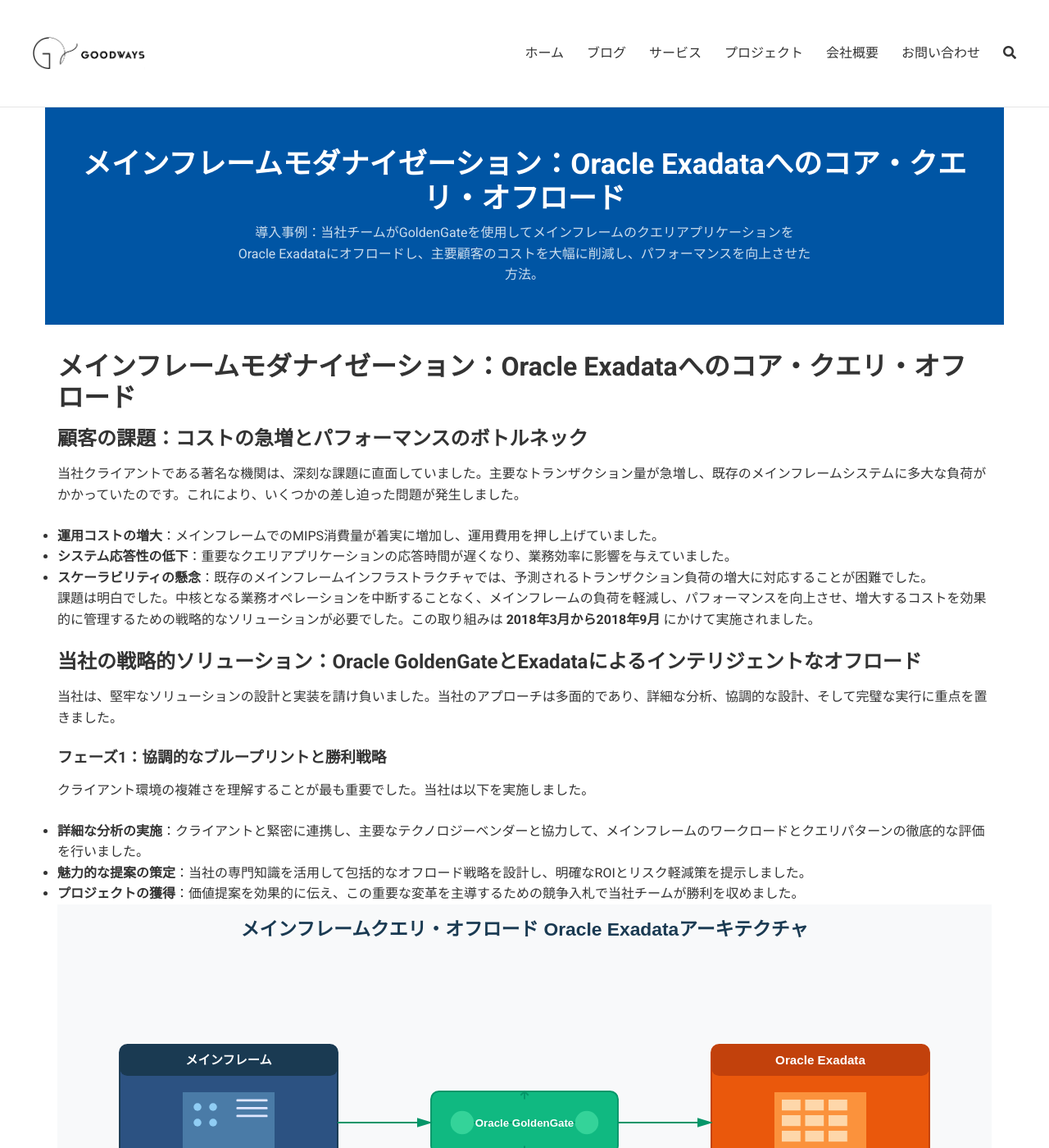
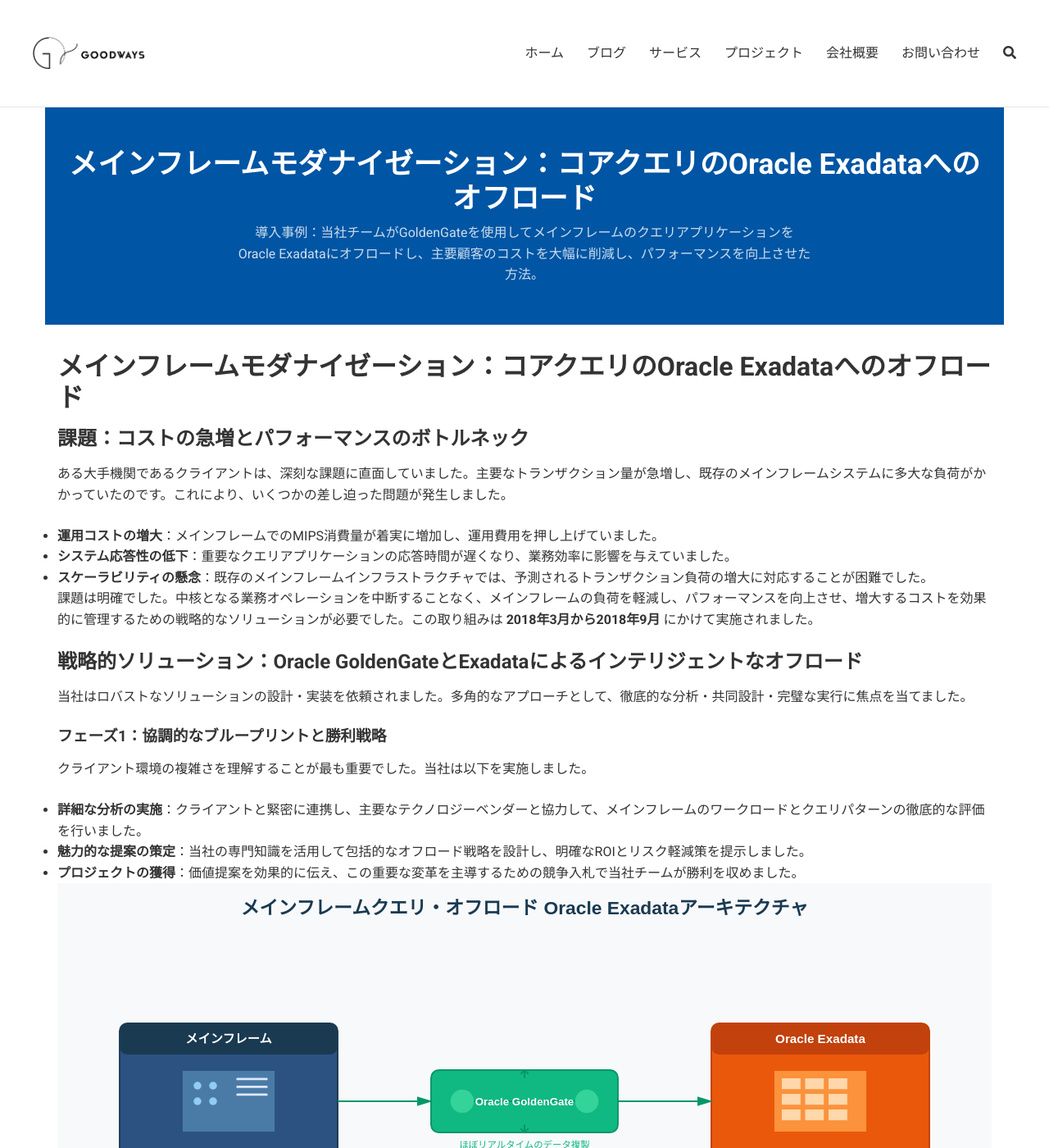
Before and after one commit to goodwaysIT/ja, a Jekyll site: the page built from _projects/mainframe-query-offload-exadata-case-study.md, in a window 1280 px wide and 1400 px high. Shown: the whole window at 82% size. Built offline with Jekyll 4.4.1, drawn with Linux system fonts in a browser that asks for light colours; some of the changed text lies outside the part shown.

Commit message:
Update mainframe-query-offload-exadata-case-study.md

```diff
--- a/_projects/mainframe-query-offload-exadata-case-study.md
+++ b/_projects/mainframe-query-offload-exadata-case-study.md
@@ -1,6 +1,6 @@
 ---
 layout: page
-title: "メインフレームモダナイゼーション：Oracle Exadataへのコア・クエリ・オフロード"
+title: "メインフレームモダナイゼーション：コアクエリのOracle Exadataへのオフロード"
 description: "導入事例：当社チームがGoldenGateを使用してメインフレームのクエリアプリケーションをOracle Exadataにオフロードし、主要顧客のコストを大幅に削減し、パフォーマンスを向上させた方法。"
 excerpt: "当社のメインフレームオフロードとOracle GoldenGateにおける専門知識が、いかにして顧客のメインフレームシステムの負荷を軽減し、クエリ速度を向上させ、コア・クエリ機能をOracle Exadataに移行することで大幅なコスト削減を達成したかをご覧ください。この影響力のあるプロジェクト（2018年3月～2018年9月）は、複雑で影響力の大きいソリューションを提供する当社の能力を浮き彫りにします。"
 order: 2
@@ -8,21 +8,21 @@ image: /assets/images/case-studies/mainframe-exadata-offload-overview.svg # 替
 tags: ["メインフレームモダナイゼーション", "Oracle Exadata", "GoldenGate", "コスト最適化", "パフォーマンスチューニング", "EBCDIC", "レガシーシステム移行"]
 ---
 
-# メインフレームモダナイゼーション：Oracle Exadataへのコア・クエリ・オフロード
+# メインフレームモダナイゼーション：コアクエリのOracle Exadataへのオフロード
 
-## 顧客の課題：コストの急増とパフォーマンスのボトルネック
+## 課題：コストの急増とパフォーマンスのボトルネック
 
-当社クライアントである著名な機関は、深刻な課題に直面していました。主要なトランザクション量が急増し、既存のメインフレームシステムに多大な負荷がかかっていたのです。これにより、いくつかの差し迫った問題が発生しました。
+ある大手機関であるクライアントは、深刻な課題に直面していました。主要なトランザクション量が急増し、既存のメインフレームシステムに多大な負荷がかかっていたのです。これにより、いくつかの差し迫った問題が発生しました。
 
 *   **運用コストの増大**：メインフレームでのMIPS消費量が着実に増加し、運用費用を押し上げていました。
 *   **システム応答性の低下**：重要なクエリアプリケーションの応答時間が遅くなり、業務効率に影響を与えていました。
 *   **スケーラビリティの懸念**：既存のメインフレームインフラストラクチャでは、予測されるトランザクション負荷の増大に対応することが困難でした。
 
-課題は明白でした。中核となる業務オペレーションを中断することなく、メインフレームの負荷を軽減し、パフォーマンスを向上させ、増大するコストを効果的に管理するための戦略的なソリューションが必要でした。この取り組みは **2018年3月から2018年9月** にかけて実施されました。
+課題は明確でした。中核となる業務オペレーションを中断することなく、メインフレームの負荷を軽減し、パフォーマンスを向上させ、増大するコストを効果的に管理するための戦略的なソリューションが必要でした。この取り組みは **2018年3月から2018年9月** にかけて実施されました。
 
-## 当社の戦略的ソリューション：Oracle GoldenGateとExadataによるインテリジェントなオフロード
+## 戦略的ソリューション：Oracle GoldenGateとExadataによるインテリジェントなオフロード
 
-当社は、堅牢なソリューションの設計と実装を請け負いました。当社のアプローチは多面的であり、詳細な分析、協調的な設計、そして完璧な実行に重点を置きました。
+当社はロバストなソリューションの設計・実装を依頼されました。多角的なアプローチとして、徹底的な分析・共同設計・完璧な実行に焦点を当てました。
 
 ### フェーズ1：協調的なブループリントと勝利戦略
 クライアント環境の複雑さを理解することが最も重要でした。当社は以下を実施しました。
@@ -61,7 +61,7 @@ tags: ["メインフレームモダナイゼーション", "Oracle Exadata", "Go
 ![パフォーマンス改善とコスト削減を示すグラフ]({{ '/assets/images/case-studies/performance-cost-graph.svg' | relative_url }})
 *<center>キャプション：クエリパフォーマンスとメインフレーム運用コストへの影響（図解）。</center>*
 
-この導入事例は、メインフレームモダナイゼーション、Oracleテクノロジー（GoldenGate、Exadata）、および複雑なデータ統合におけるGoodwaysITの深い専門知識を実証するものです。当社は、当面の技術的課題を解決するだけでなく、具体的なビジネス価値を推進し、クライアントの持続的な成功を支援するソリューションを提供することに尽力しています。
+本ケースは、メインフレームモダナイゼーション、Oracleテクノロジー（GoldenGate、Exadata）、および複雑なデータ統合におけるGoodwaysITの深い専門性を示すものです。当社は技術的課題を解決するだけでなく、具体的なビジネス価値を創出し、クライアントの持続的な成功を支援するソリューションを提供することに尽力しています。
 
 ---
 
```
